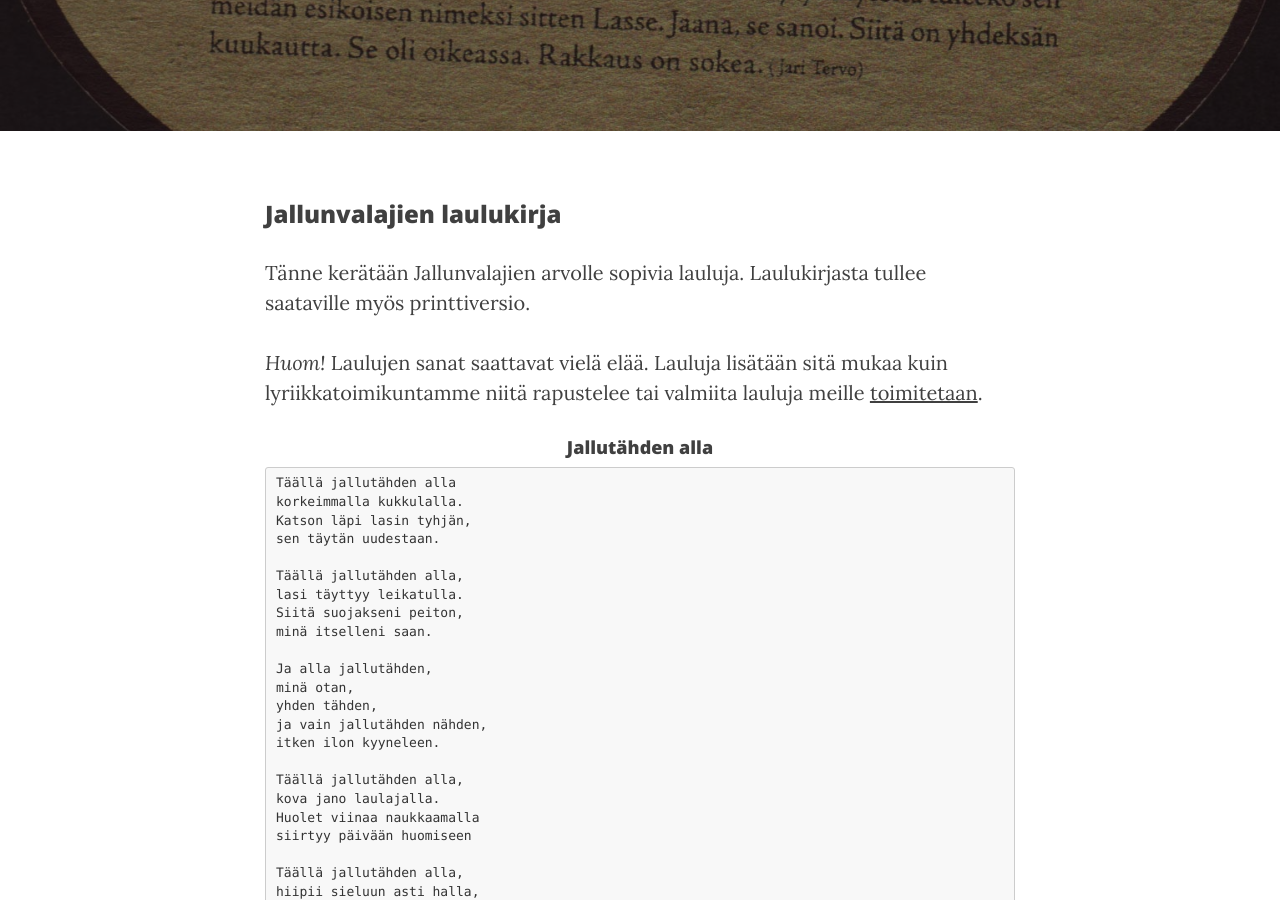
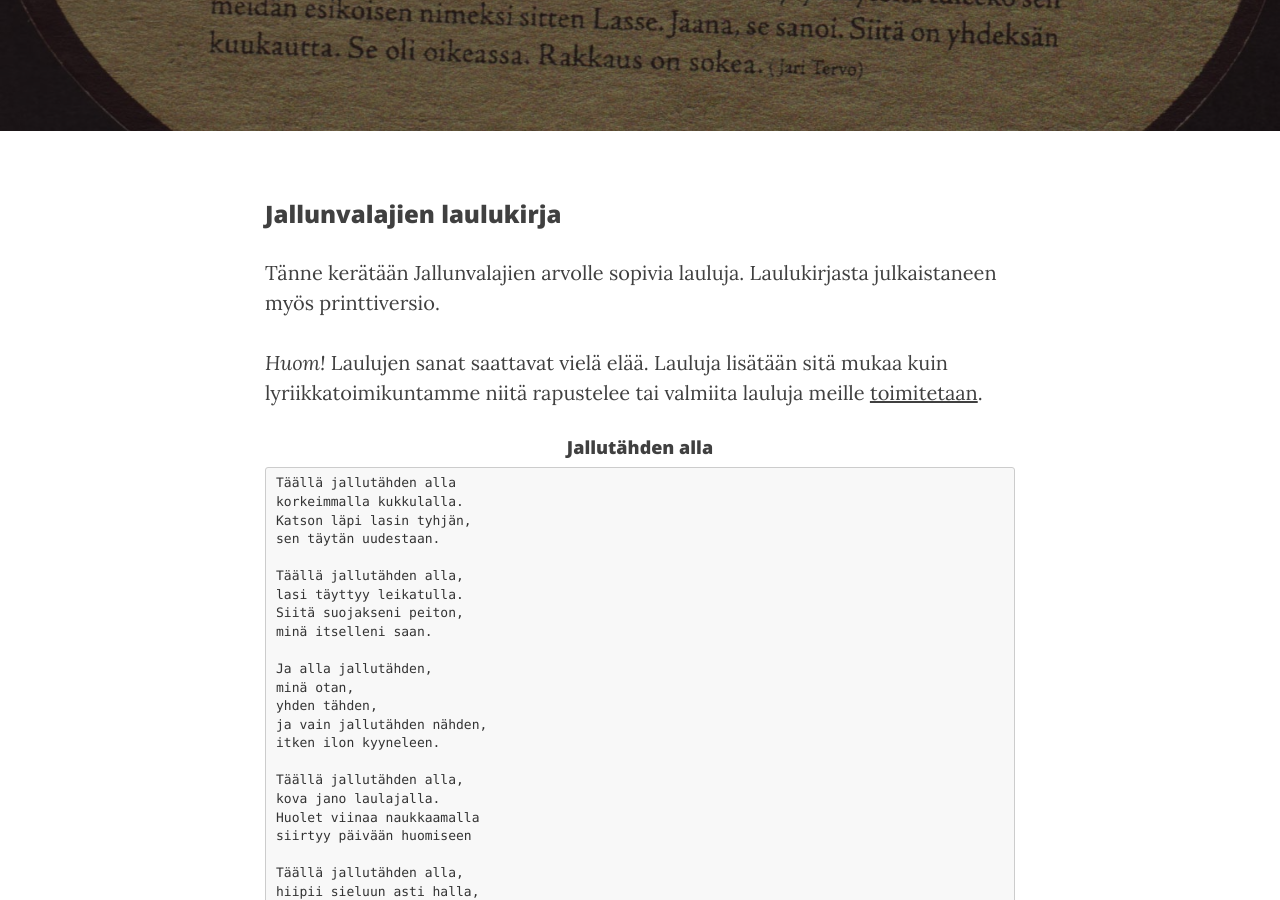
Before and after one commit to jallunvalajat/jallunvalajat.github.io, a Jekyll site: the page built from laulukirja.md, in a window 1280 px wide and 900 px high, scrolled down 325 px. Built offline with Jekyll 4.4.1, drawn with Linux system fonts in a browser that asks for light colours; nearby versions of some CDN libraries.

Commit message:
minä parempi suomi

```diff
--- a/laulukirja.md
+++ b/laulukirja.md
@@ -8,7 +8,7 @@ permalink: /laulukirja/
 
 ### Jallunvalajien laulukirja
 
-Tänne kerätään Jallunvalajien arvolle sopivia lauluja. Laulukirjasta tullee saataville myös printtiversio.
+Tänne kerätään Jallunvalajien arvolle sopivia lauluja. Laulukirjasta julkaistaneen myös printtiversio.
 
 *Huom!* Laulujen sanat saattavat vielä elää. Lauluja lisätään sitä mukaa kuin lyriikkatoimikuntamme niitä rapustelee tai valmiita lauluja meille [toimitetaan](../yhdistyksesta/).
 
```
